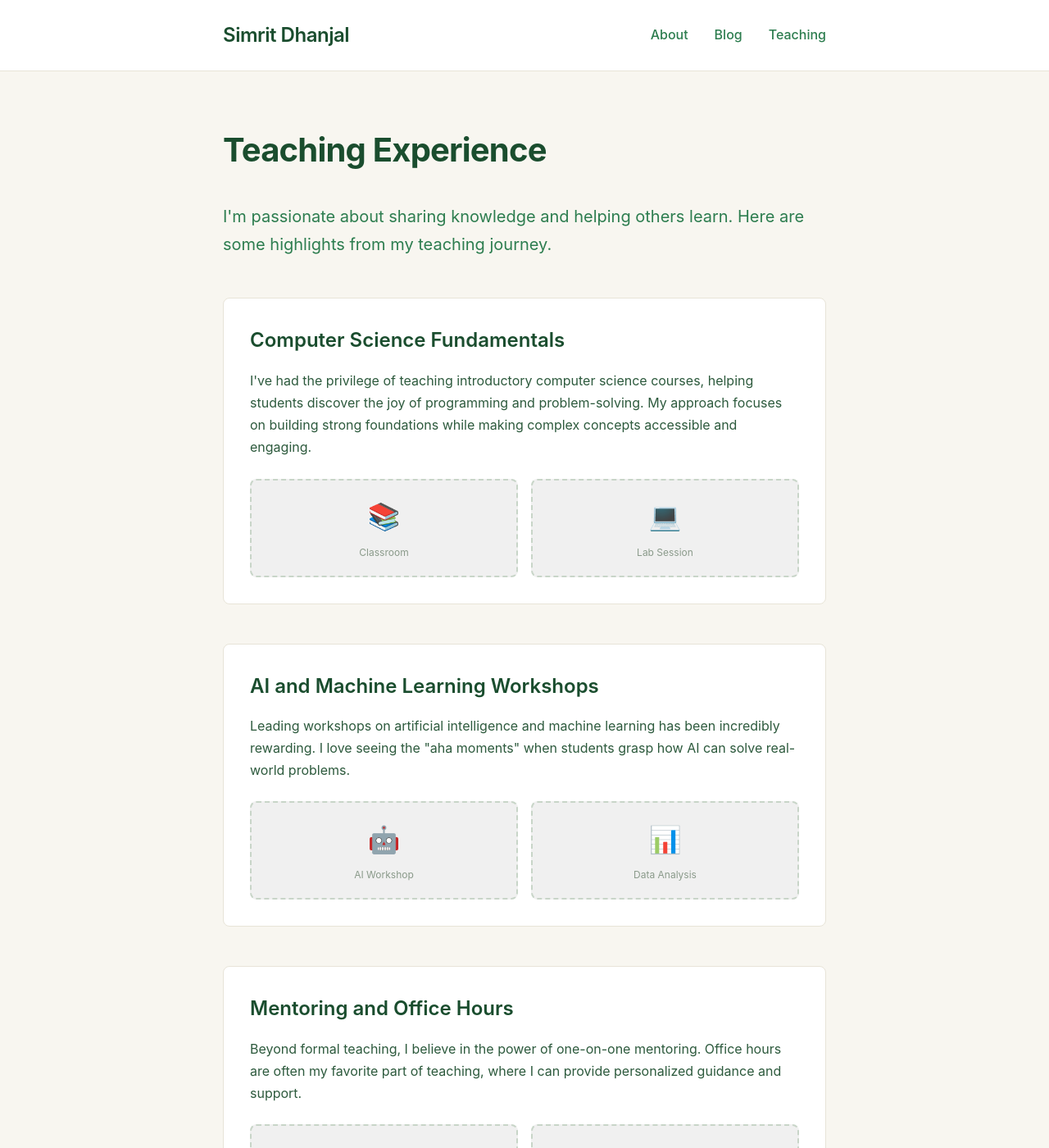
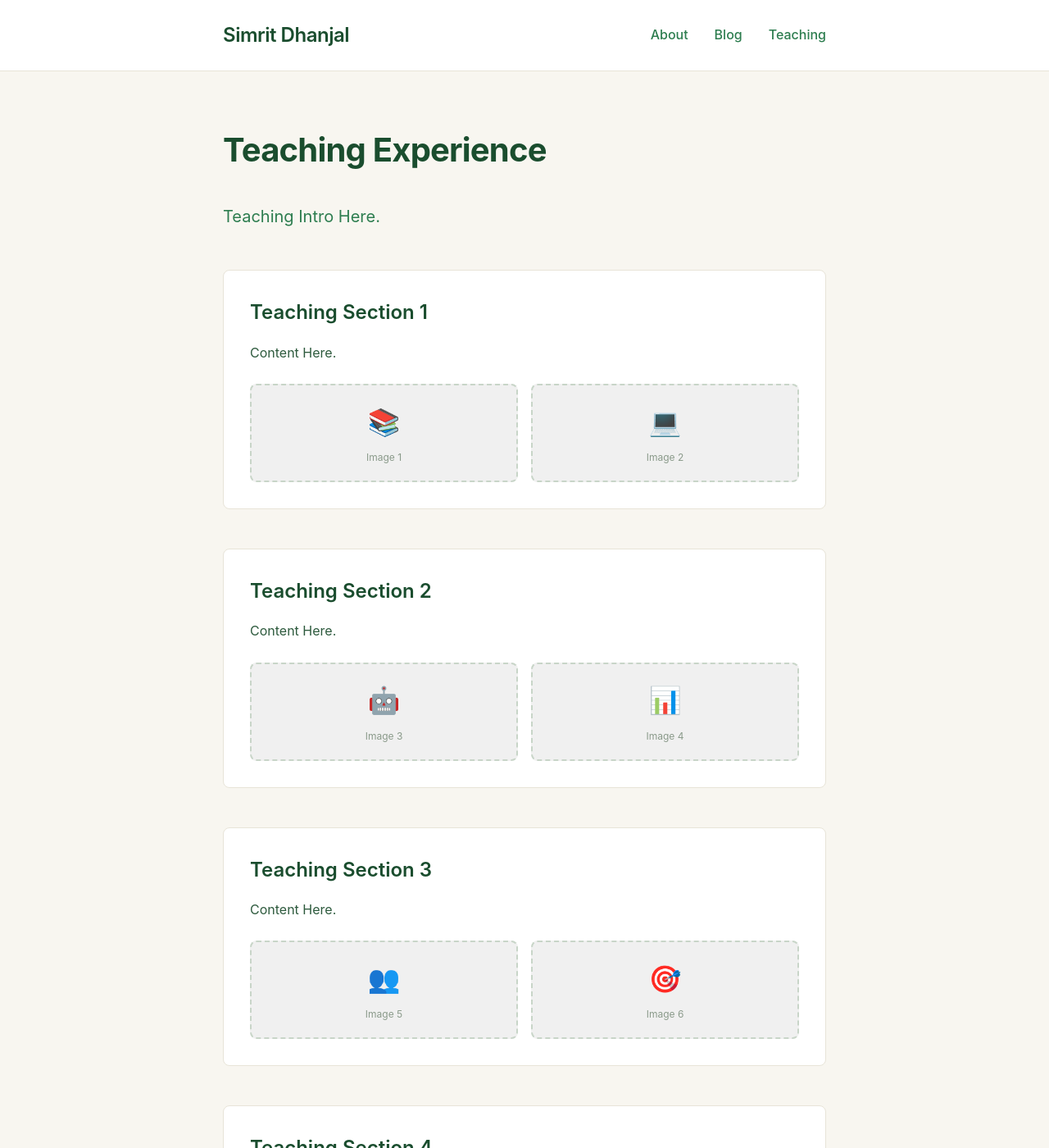
Before and after one commit to simritdhanjal/simritdhanjal.github.io, a Jekyll site: the page built from teaching.html, in a window 1280 px wide and 1400 px high. Shown: the whole window at 82% size. Built offline with Jekyll 4.4.1, drawn with Linux system fonts in a browser that asks for light colours; some of the changed text lies outside the part shown.

```diff
--- a/assets/css/style.css
+++ b/assets/css/style.css
@@ -379,24 +379,20 @@ main {
 .post-footer {
   padding-top: 1.5rem;
   border-top: 1px solid #e8e4d8;
-  text-align: center;
+  text-align: left;
+  background-color: transparent;
 }
 
 .back-to-posts {
-  display: inline-block;
   color: #10af55;
   text-decoration: none;
   font-weight: 600;
-  padding: 0.5rem 1rem;
-  border: 2px solid #10af55;
-  border-radius: 6px;
-  transition: all 0.2s ease;
+  transition: color 0.2s ease;
 }
 
 .back-to-posts:hover {
-  background-color: #10af55;
-  color: #ffffff;
-  text-decoration: none;
+  color: #2d7d4f;
+  text-decoration: underline;
 }
 
 /* Links */
--- a/teaching.html
+++ b/teaching.html
@@ -8,88 +8,85 @@ permalink: /teaching.html
   <h1>Teaching Experience</h1>
 
   <p class="teaching-intro">
-    I'm passionate about sharing knowledge and helping others learn. Here are some highlights from my teaching journey.
+    Teaching Intro Here.
   </p>
 
   <div class="teaching-section">
-    <h2>Computer Science Fundamentals</h2>
+    <h2>Teaching Section 1</h2>
     <p>
-      I've had the privilege of teaching introductory computer science courses, helping students discover the joy of programming and problem-solving.
-      My approach focuses on building strong foundations while making complex concepts accessible and engaging.
+      Content Here.
     </p>
 
     <div class="teaching-gallery">
       <div class="gallery-item">
         <div class="image-placeholder">
           <span>📚</span>
-          <small>Classroom</small>
+          <small>Image 1</small>
         </div>
       </div>
       <div class="gallery-item">
         <div class="image-placeholder">
           <span>💻</span>
-          <small>Lab Session</small>
+          <small>Image 2</small>
         </div>
       </div>
     </div>
   </div>
 
   <div class="teaching-section">
-    <h2>AI and Machine Learning Workshops</h2>
+    <h2>Teaching Section 2</h2>
     <p>
-      Leading workshops on artificial intelligence and machine learning has been incredibly rewarding.
-      I love seeing the "aha moments" when students grasp how AI can solve real-world problems.
+      Content Here.
     </p>
 
     <div class="teaching-gallery">
       <div class="gallery-item">
         <div class="image-placeholder">
           <span>🤖</span>
-          <small>AI Workshop</small>
+          <small>Image 3</small>
         </div>
       </div>
       <div class="gallery-item">
         <div class="image-placeholder">
           <span>📊</span>
-          <small>Data Analysis</small>
+          <small>Image 4</small>
         </div>
       </div>
     </div>
   </div>
 
   <div class="teaching-section">
-    <h2>Mentoring and Office Hours</h2>
+    <h2>Teaching Section 3</h2>
     <p>
-      Beyond formal teaching, I believe in the power of one-on-one mentoring.
-      Office hours are often my favorite part of teaching, where I can provide personalized guidance and support.
+      Content Here.
     </p>
 
     <div class="teaching-gallery">
       <div class="gallery-item">
         <div class="image-placeholder">
           <span>👥</span>
-          <small>Mentoring</small>
+          <small>Image 5</small>
         </div>
       </div>
       <div class="gallery-item">
         <div class="image-placeholder">
           <span>🎯</span>
-          <small>Office Hours</small>
+          <small>Image 6</small>
         </div>
       </div>
     </div>
   </div>
 
   <div class="teaching-philosophy">
-    <h2>My Teaching Philosophy</h2>
+    <h2>Teaching Section 4</h2>
     <p>
-      I believe that everyone can learn to code and understand technology. My approach combines:
+      Content Here.
     </p>
     <ul>
-      <li><strong>Hands-on learning</strong> - Learning by doing, not just reading</li>
-      <li><strong>Real-world applications</strong> - Connecting theory to practical problems</li>
-      <li><strong>Growth mindset</strong> - Embracing challenges and learning from mistakes</li>
-      <li><strong>Community building</strong> - Creating supportive learning environments</li>
+      <li><strong>Item 1</strong> - Content Here</li>
+      <li><strong>Item 2</strong> - Content Here</li>
+      <li><strong>Item 3</strong> - Content Here</li>
+      <li><strong>Item 4</strong> - Content Here</li>
     </ul>
   </div>
 </div>
```
Also changed, not shown: _posts/2025-01-15-why-i-love-to-teach.md (+1 -17 lines), blog.md (+1 -1 lines), index.md (+2 -2 lines).
